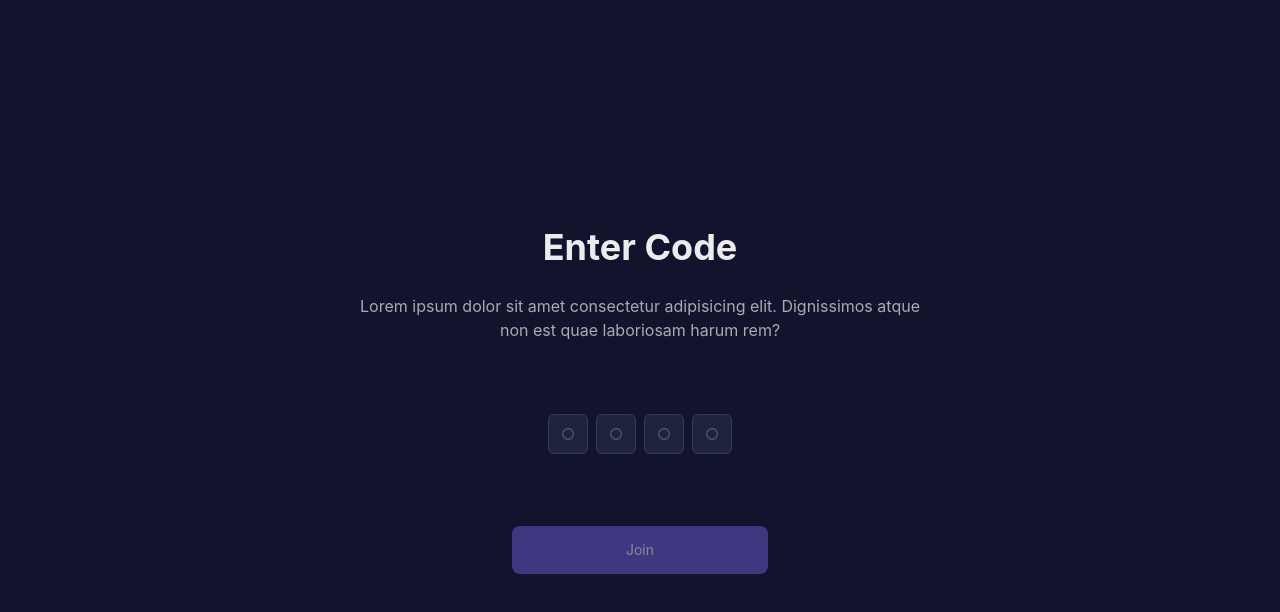
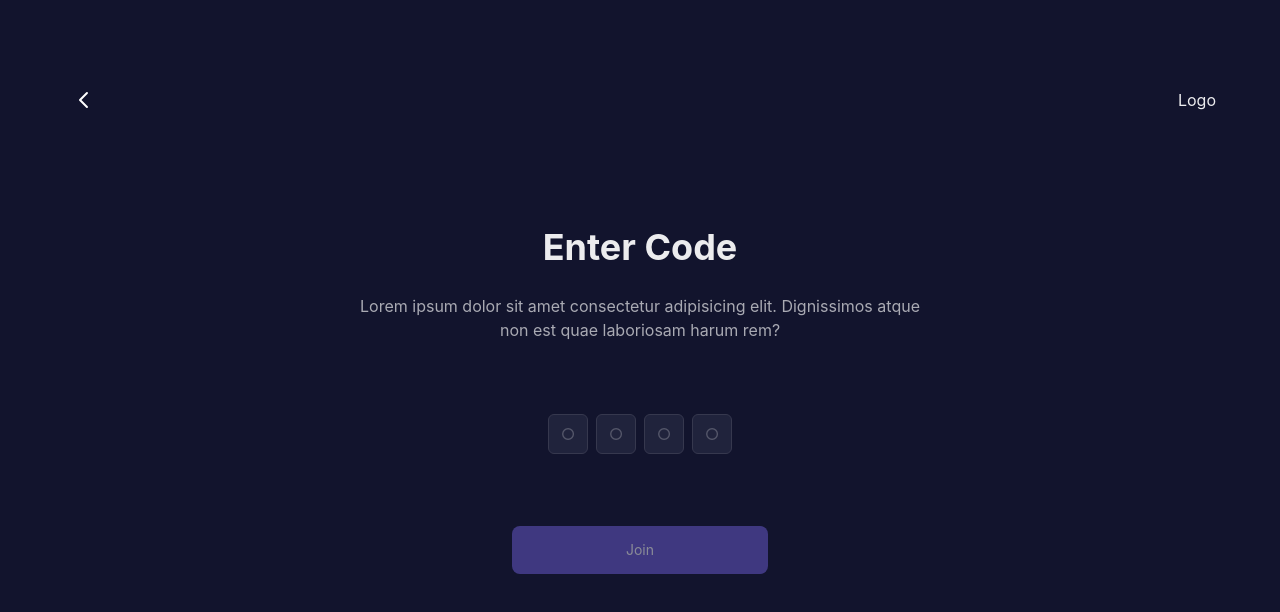
Before and after one commit to codetann/food, a React (Vite) app in the folder app/: page /join in a window 1280 px wide. Shown: the top 612 px of the page. Built offline with nearby package versions, Linux system fonts and the light colour scheme; no server answers.

Commit message:
update navbar

```diff
--- /dev/null
+++ b/app/assets/icons/index.ts
@@ -0,0 +1 @@
+export * from "./left-arrow";
--- /dev/null
+++ b/app/assets/icons/left-arrow.tsx
@@ -0,0 +1,14 @@
+import { createIcon } from "@chakra-ui/react";
+
+export const LeftArrowIcon = createIcon({
+  displayName: "LeftArrowIcon",
+  viewBox: "0 0 24 24",
+  path: (
+    <path
+      d="M14.9634 5L8.00021 11.9632L14.9634 18.9263"
+      stroke-width="2"
+      stroke-linecap="round"
+      stroke-linejoin="round"
+    />
+  ),
+});
--- /dev/null
+++ b/app/assets/index.ts
@@ -0,0 +1 @@
+export * from "./icons";
--- a/app/src/features/onboarding/navbar.tsx
+++ b/app/src/features/onboarding/navbar.tsx
@@ -1,11 +1,45 @@
-import { Box, HStack } from "@chakra-ui/react";
+import { IconButton, HStack } from "@chakra-ui/react";
 import { Button } from "@components";
+import { useStore } from "@store";
+import { useLocation, useNavigate } from "react-router-dom";
+import { LeftArrowIcon } from "@assets";
 
-const NavBar = ({ prevSlide, show }: any) => {
+const NavBar = () => {
+  const location = useLocation();
+  const navigate = useNavigate();
+  const state = useStore();
+
+  const onBack = () => {
+    switch (location.pathname) {
+      case "/join": {
+        console.log("back to home");
+        navigate("/");
+      }
+      case "/join/details": {
+        console.log("back to join");
+        state.clear();
+        navigate("/join");
+      }
+      case "/create": {
+        navigate("/");
+      }
+    }
+  };
+
   return (
-    <HStack pos="fixed" top="0" w="100vw" justify="space-between">
-      {show && <Button onClick={prevSlide}>Back</Button>}
-      {!show && <Box />}
+    <HStack pos="fixed" top="5rem" w="100%" justify="space-between" maxW="6xl">
+      <IconButton
+        aria-label="left-arrow"
+        stroke="white"
+        fill="none"
+        icon={<LeftArrowIcon />}
+        onClick={onBack}
+        fontSize="2xl"
+        background="none"
+      >
+        Back
+      </IconButton>
+
       <h1>Logo</h1>
     </HStack>
   );
--- a/app/src/features/onboarding/pages/create/create.tsx
+++ b/app/src/features/onboarding/pages/create/create.tsx
@@ -3,6 +3,7 @@ import { useSocket } from "src/sockets";
 import { useStore } from "src/store";
 import { useNavigate } from "react-router-dom";
 import { Heading } from "@chakra-ui/react";
+import { NavBar } from "../../navbar";
 
 const CreatePage = () => {
   const state = useStore();
@@ -16,7 +17,7 @@ const CreatePage = () => {
 
   return (
     <Page>
-      <p>{state?.code || "code"}</p>
+      <NavBar />
       <Heading>Create Group</Heading>
       <Button onClick={handleClick}>Create</Button>
     </Page>
--- a/app/src/features/onboarding/pages/join/join-details.tsx
+++ b/app/src/features/onboarding/pages/join/join-details.tsx
@@ -4,6 +4,7 @@ import { useNavigate } from "react-router-dom";
 import { useStore } from "@store";
 import { Heading, VStack } from "@chakra-ui/react";
 import { useSocket } from "src/sockets";
+import { NavBar } from "../../navbar";
 
 function JoinDetailsPage() {
   const navigate = useNavigate();
@@ -26,6 +27,7 @@ function JoinDetailsPage() {
 
   return (
     <Page>
+      <NavBar />
       <Heading pb="2rem">Enter Your Name</Heading>
 
       <VStack spacing={5} w="100%">
--- a/app/src/features/onboarding/pages/join/join.tsx
+++ b/app/src/features/onboarding/pages/join/join.tsx
@@ -5,6 +5,7 @@ import { Heading, HStack, PinInput as Inputs, Text } from "@chakra-ui/react";
 import { useSocket } from "src/sockets";
 import { useStore } from "src/store";
 import { useNavigate } from "react-router-dom";
+import { NavBar } from "../../navbar";
 
 const JoinPage = () => {
   const code = useStore((state) => state.code);
@@ -20,6 +21,7 @@ const JoinPage = () => {
 
   return (
     <Page>
+      <NavBar />
       <Heading>Enter Code</Heading>
       <Text maxW="xl" textAlign="center" pt="1rem" color="whiteAlpha.700">
         Lorem ipsum dolor sit amet consectetur adipisicing elit. Dignissimos
--- a/app/tsconfig.json
+++ b/app/tsconfig.json
@@ -24,7 +24,8 @@
       "@socket": ["./src/socket"],
       "@types": ["./src/typings"],
       "@store": ["./src/store"],
-      "@utils": ["./src/utils"]
+      "@utils": ["./src/utils"],
+      "@assets": ["./assets"]
     }
   },
   "include": ["src"],
```
